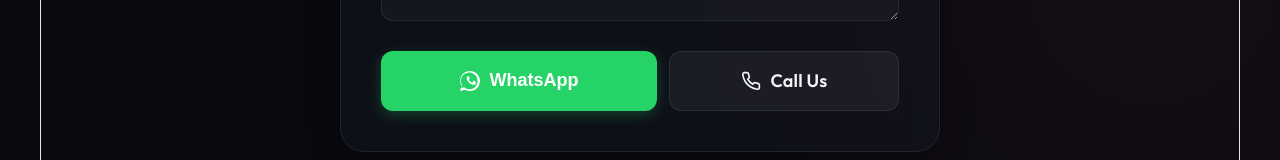
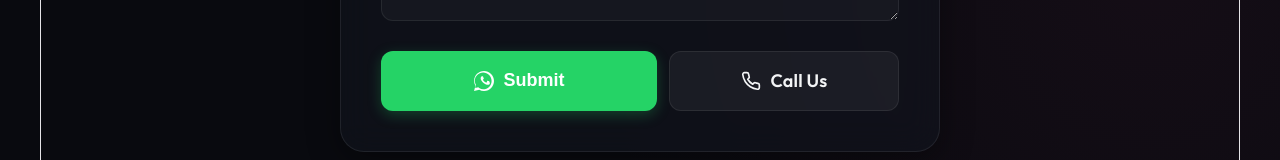
Before and after one commit to shrutijoshi14/apex-devs-contact, a React (Vite) app: page / in a window 1280 px wide. Shown: the part 879-1039 px from the top of the page. Built offline with nearby package versions, Linux system fonts and the light colour scheme.

Commit message:
chore: rename submit button to Submit Form

```diff
--- a/src/App.jsx
+++ b/src/App.jsx
@@ -246,13 +246,13 @@ ${formData.message.trim()}`
               disabled={isSubmitting}
             >
               {isSubmitting ? (
-                <span>Preparing Message...</span>
+                <span>Submitting...</span>
               ) : (
                 <>
                   <svg viewBox="0 0 24 24" width="24" height="24">
                     <path d="M.057 24l1.687-6.163c-1.041-1.804-1.588-3.849-1.587-5.946C.06 5.348 5.397.01 12.008.01c3.202.001 6.212 1.246 8.477 3.514 2.266 2.268 3.507 5.28 3.505 8.484-.004 6.657-5.34 11.997-11.953 11.997-2.005-.001-3.973-.502-5.73-1.464L0 24zm6.069-3.513c1.65.978 3.272 1.488 4.908 1.49 5.541.002 10.051-4.505 10.054-10.045.002-2.684-1.038-5.207-2.93-7.104C16.257 2.93 13.742 1.89 11.062 1.89 5.522 1.89 1.012 6.397 1.009 11.937c-.001 1.714.475 3.39 1.378 4.881l-1.005 3.673 3.744-.984zm12.38-7.904c-.272-.137-1.61-.795-1.86-.886-.25-.09-.432-.136-.613.136-.18.273-.7 1.85-.858 2.032-.158.18-.317.204-.589.068-.272-.136-1.15-.424-2.19-1.354-.808-.72-1.353-1.61-1.512-1.882-.158-.272-.017-.417.118-.553.123-.122.272-.318.408-.477.136-.16.182-.272.272-.455.09-.18.046-.339-.023-.477-.069-.136-.613-1.477-.84-2.023-.22-.53-.442-.457-.613-.466-.159-.008-.34-.01-.522-.01s-.477.068-.726.341c-.25.272-.954.932-.954 2.273s.977 2.636 1.114 2.818c.137.18 1.92 2.93 4.654 4.113.65.28 1.158.448 1.554.574.654.208 1.25.178 1.72.108.524-.078 1.61-.659 1.838-1.296.227-.636.227-1.182.159-1.295-.069-.115-.25-.18-.522-.317z"/>
                   </svg>
-                  <span>WhatsApp</span>
+                  <span>Submit</span>
                 </>
               )}
             </button>
```
